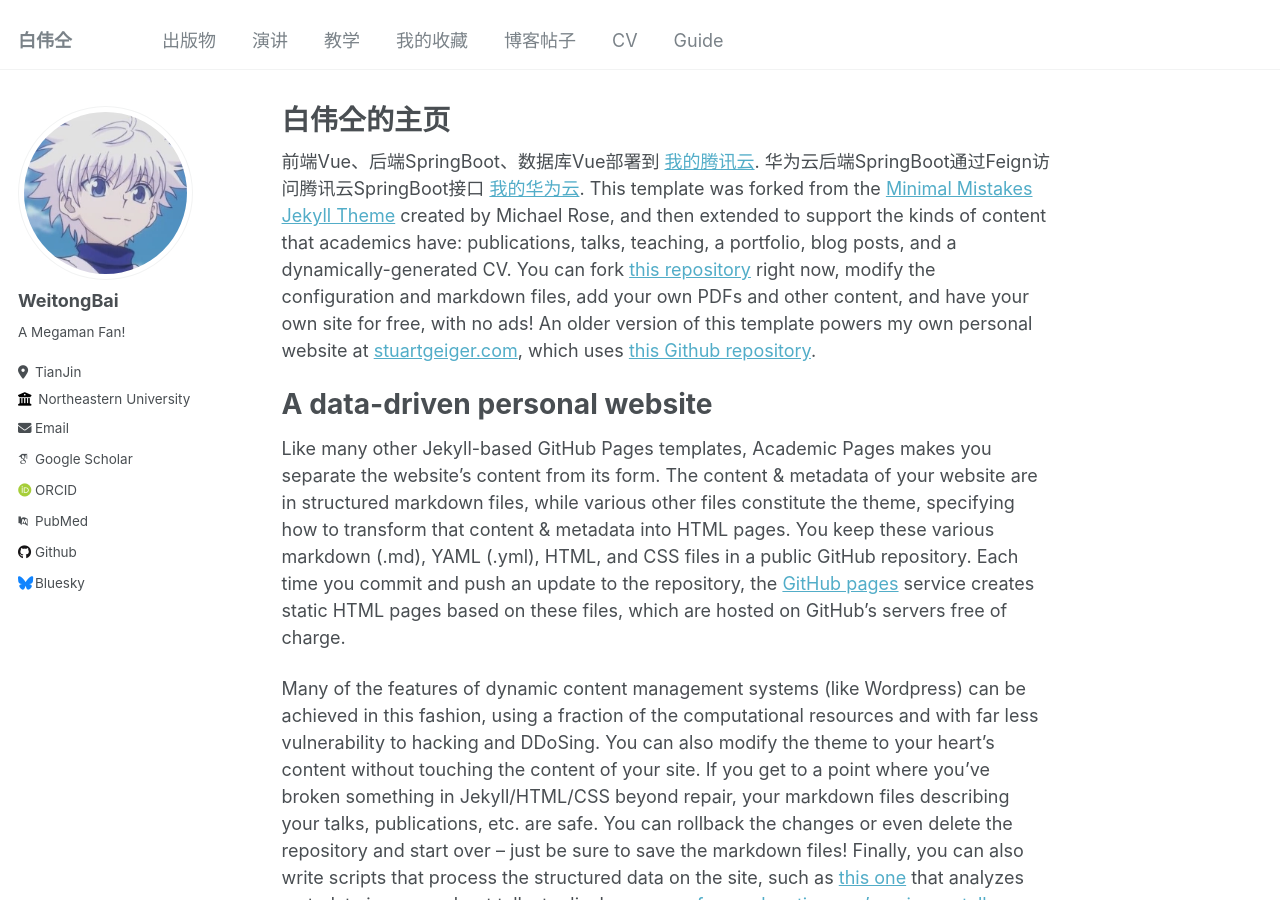
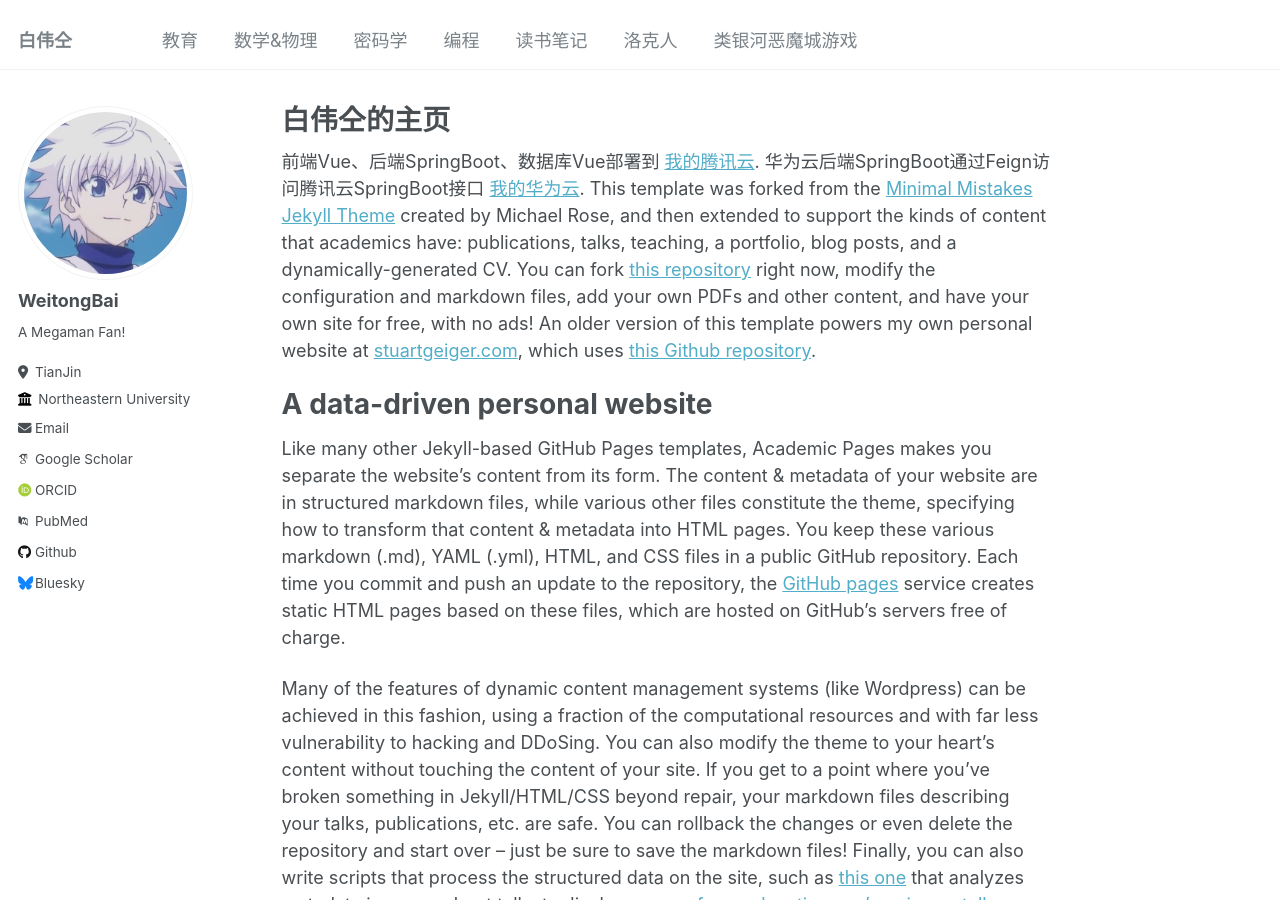
Before and after one commit to python-jiang/python-jiang.github.io, a Jekyll site: the page built from _pages/about.md, in a window 1280 px wide and 900 px high. Built offline with Jekyll 4.4.1, drawn with Linux system fonts in a browser that asks for light colours; some web fonts are replaced.

Commit message:
更改标题

```diff
--- a/_config.yml
+++ b/_config.yml
@@ -28,7 +28,7 @@
   location         : "TianJin"
   employer         : "Northeastern University"
   uri              : # URL
-  email            : WeitongBai@qq.com
+  email            : "WeitongBai@qq.com"
 
   # Academic websites
   arxiv            : # URL - Update with the correct link to your profile
--- a/_data/navigation.yml
+++ b/_data/navigation.yml
@@ -1,22 +1,22 @@
 # main links links
 main:
-  - title: "出版物"
+  - title: "教育"
     url: /publications/
 
-  - title: "演讲"
+  - title: "数学&物理"
     url: /talks/
 
-  - title: "教学"
+  - title: "密码学"
     url: /teaching/
 
-  - title: "我的收藏"
+  - title: "编程"
     url: /portfolio/
 
-  - title: "博客帖子"
+  - title: "读书笔记"
     url: /year-archive/
 
-  - title: "CV"
+  - title: "洛克人"
     url: /cv/
 
-  - title: "Guide"
+  - title: "类银河恶魔城游戏"
     url: /markdown/
```
